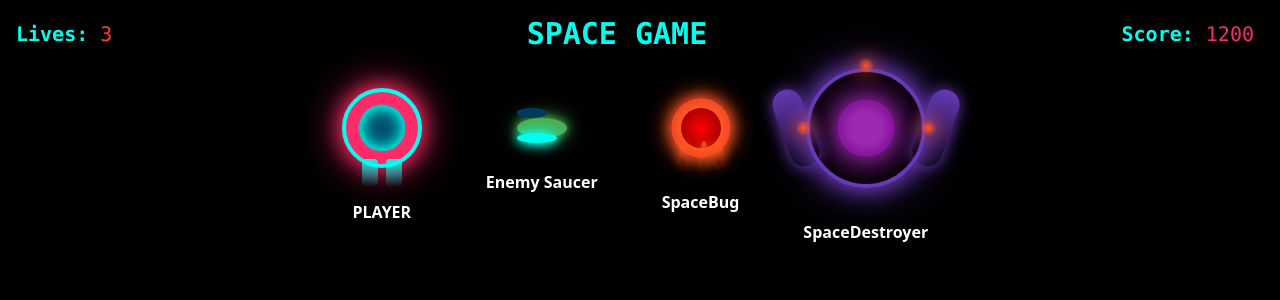
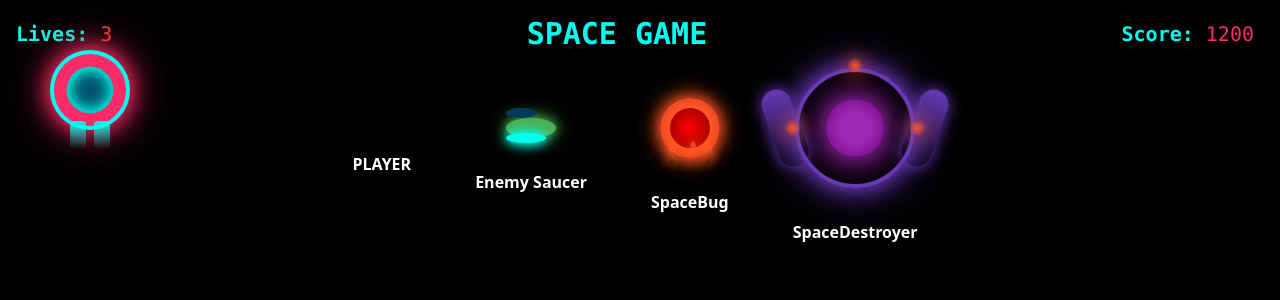
Before and after one commit to TejasKedare/space-game, a React (Create React App) app: page / in a window 1280 px wide. Shown: the top 300 px of the page. Built offline with nearby package versions, Linux system fonts and the light colour scheme.

Commit message:
WIP player movement mechanism

```diff
--- a/src/modules/player/Player.jsx
+++ b/src/modules/player/Player.jsx
@@ -1,15 +1,72 @@
-import React from "react";
-import "./Player.css"; // Custom CSS for styling
+import React, { useState, useEffect, useRef } from "react";
+import "./Player.css";
 
 const Player = () => {
+  const [position, setPosition] = useState({ x: 50, y: 50 });
+  const [rotation, setRotation] = useState(0);
+  const keys = useRef({}); // to track pressed keys
+  const speed = 5; // the speed at which the player moves.
+  const rotationSpeed = 5; // to adjust for smoother or faster rotation
+
+  useEffect(() => {
+    const handleKeyDown = (e) => {
+      keys.current[e.key.toLowerCase()] = true; // to handle both uppercase and lowercase keys
+    };
+
+    const handleKeyUp = (e) => {
+      keys.current[e.key.toLowerCase()] = false;
+    };
+
+    const movePlayer = () => {
+      setPosition((prev) => {
+        let newX = prev.x;
+        let newY = prev.y;
+
+
+        if (keys.current["w"]) newY = Math.max(prev.y - speed, 0); // to move up
+        if (keys.current["s"]) newY = Math.min(prev.y + speed, window.innerHeight - 100); // to move down
+        if (keys.current["a"]) newX = Math.max(prev.x - speed, 0); // to move left
+        if (keys.current["d"]) newX = Math.min(prev.x + speed, window.innerWidth - 100); // to move right
+
+        return { x: newX, y: newY };
+      });
+
+      setRotation((prevRotation) => {
+        let newRotation = prevRotation;
+
+        if (keys.current["q"]) newRotation -= rotationSpeed; // to rotate left
+        if (keys.current["e"]) newRotation += rotationSpeed; // to rotate right
+
+        return newRotation % 360; // to keep rotation within 0-359 degrees
+      });
+
+      requestAnimationFrame(movePlayer);
+    };
+
+    window.addEventListener("keydown", handleKeyDown);
+    window.addEventListener("keyup", handleKeyUp);
+    requestAnimationFrame(movePlayer);
+
+    return () => {
+      window.removeEventListener("keydown", handleKeyDown);
+      window.removeEventListener("keyup", handleKeyUp);
+    };
+  }, []);
+
   return (
-    <div className="player">
-      {/* Spaceship Body */}
+    <div
+      className="player"
+      style={{
+        top: `${position.y}px`,
+        left: `${position.x}px`,
+        position: "absolute",
+        transform: `rotate(${rotation}deg)`, // it applies rotation
+        transformOrigin: "center", // to ensure rotation happens from the center of the spaceship
+      }}
+    >
       <div className="player-body">
         <div className="player-core"></div>
       </div>
-
-      {/* Thrusters */}
       <div className="player-thrusters">
         <div className="thruster"></div>
         <div className="thruster"></div>
```
